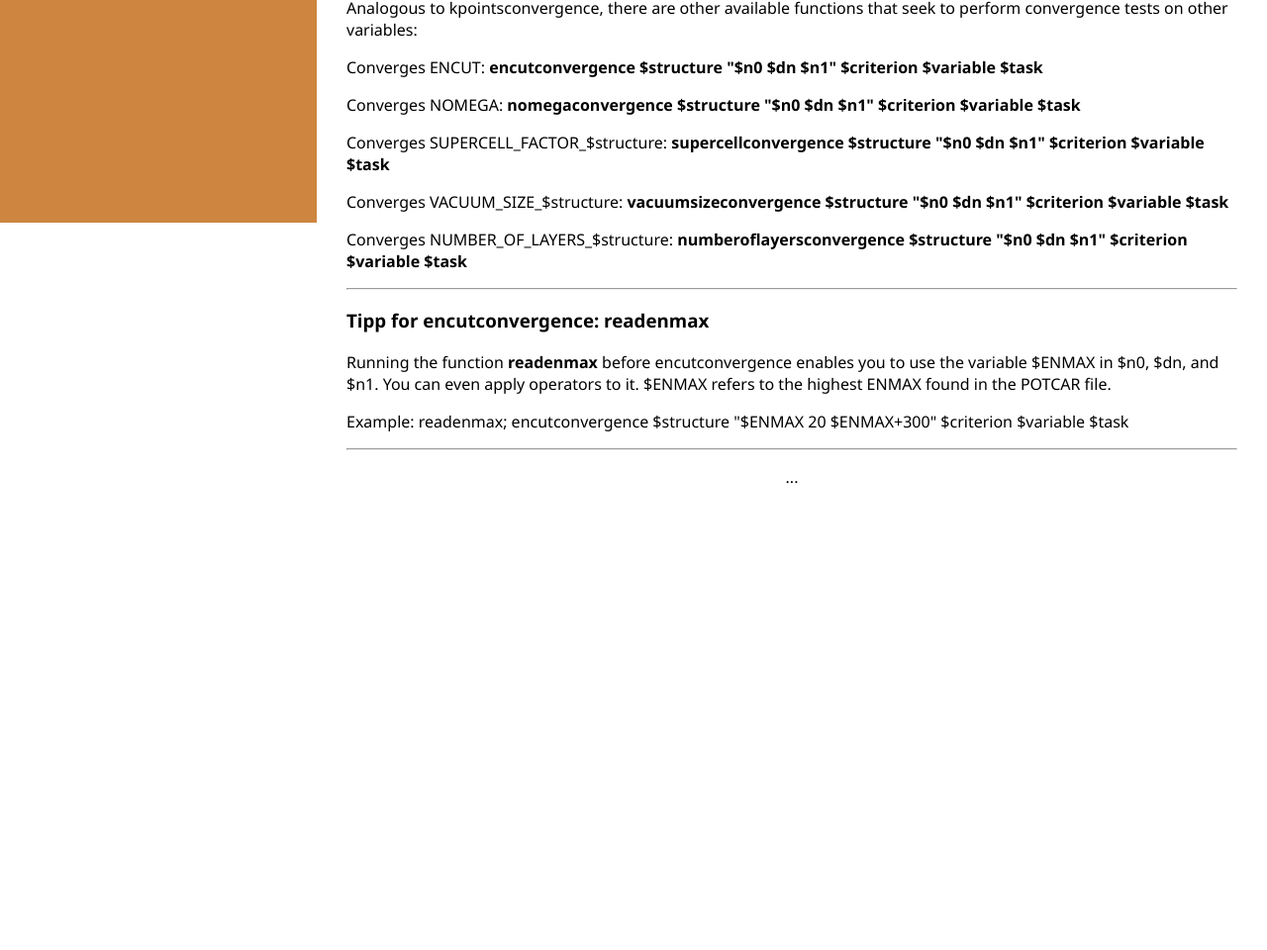
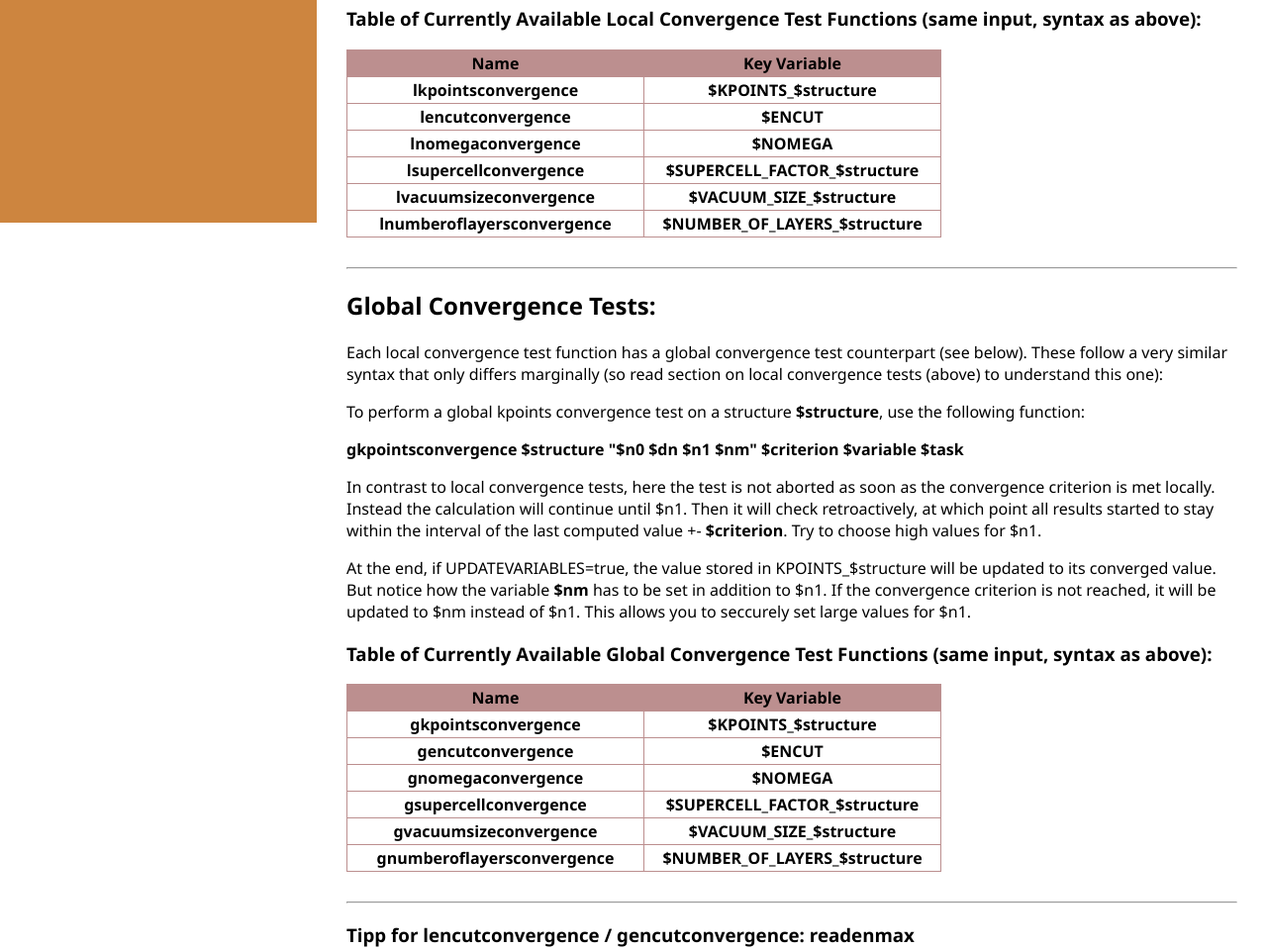
Before and after one commit to noah-av/23vaspAS.github.io, a plain HTML site: page convergence.html in a window 1280 px wide. Shown: the part 575-1535 px from the top of the page at 99% size. Before the commit the page ends 1104 px from the top, so only its background shows below. Drawn offline with Linux system fonts and the light colour scheme.

Commit message:
Add files via upload

```diff
--- a/convergence.html
+++ b/convergence.html
@@ -176,6 +176,136 @@ table, th, td {
 
 <hr>
 
+<h2>Local Convergence Tests:</h2>
+
+<p>There are multiple functions that perform local convergence tests for a variety of variables (see below). They all follow the same syntax. Lets look at only one of them in more detail:</p>
+
+<p>To perform a local kpoints convergence test on a structure <b>$structure</b>, use the following function:</p>
+
+<p><b>lkpointsconvergence $structure "$n0 $dn $n1" $criterion $variable $task</b></p>
+
+<p>It gradually increases kpoints from an initial value <b>$n0</b> in steps of <b>$dx</b> up to a maximal value <b>$n1</b>. At every kpoint it will perform one specific task <b>$task</b> in the form of a function and its entries (for example electronicmin $structure or relaxation $structure). Then it will check how one specific variable <b>$variable</b> changes (for example FREE_ENERGY_$structure). If the change in this value is smaller than <b>$criterion</b> (in one step), then the convergence test will break.</p>
+
+<p>If $variable = autovar, then $variable will be chosen automatically based on the specified $task.</p>
+
+<p>At the end, if UPDATEVARIABLES=true, the value stored in KPOINTS_$structure will be updated to its converged value. If the convergence criterion is not reached, it will be updated to $n1</p>
+
+<p>A gnuplot input file will also be prepared automatically: kpointsconvergence_gnup_$structure_$GGA</p>
+
+<h3>Table of Currently Available Local Convergence Test Functions (same input, syntax as above):</h3>
+
+<table>
+<tr style="background-color: RosyBrown;">
+  <th style="width:300px">Name <br> </th>
+  <th style="width:300px">Key Variable </th>
+</tr>
+<tr>
+  <th>lkpointsconvergence</th>
+  <th>$KPOINTS_$structure</th>
+</tr>
+<tr>
+  <th>lencutconvergence</th>
+  <th>$ENCUT</th>
+</tr>
+<tr>
+  <th>lnomegaconvergence</th>
+  <th>$NOMEGA</th>
+</tr>
+<tr>
+  <th>lsupercellconvergence</th>
+  <th>$SUPERCELL_FACTOR_$structure</th>
+</tr>
+<tr>
+  <th>lvacuumsizeconvergence</th>
+  <th>$VACUUM_SIZE_$structure</th>
+</tr>
+<tr>
+  <th>lnumberoflayersconvergence</th>
+  <th>$NUMBER_OF_LAYERS_$structure</th>
+</tr>
+</table>
+
+<br>
+<hr>
+
+<h2>Global Convergence Tests:</h2>
+
+<p>Each local convergence test function has a global convergence test counterpart (see below). These follow a very similar syntax that only differs marginally (so read section on local convergence tests (above) to understand this one):</p>
+
+<p>To perform a global kpoints convergence test on a structure <b>$structure</b>, use the following function:</p>
+
+<p><b>gkpointsconvergence $structure "$n0 $dn $n1 $nm" $criterion $variable $task</b></p>
+
+<p>In contrast to local convergence tests, here the test is not aborted as soon as the convergence criterion is met locally. Instead the calculation will continue until $n1. Then it will check retroactively, at which point all results started to stay within the interval of the last computed value +- <b>$criterion</b>. Try to choose high values for $n1.</p>
+<p>At the end, if UPDATEVARIABLES=true, the value stored in KPOINTS_$structure will be updated to its converged value. But notice how the variable <b>$nm</b> has to be set in addition to $n1. If the convergence criterion is not reached, it will be updated to $nm instead of $n1. This allows you to seccurely set large values for $n1.</p>
+
+
+
+<h3>Table of Currently Available Global Convergence Test Functions (same input, syntax as above):</h3>
+
+<table>
+<tr style="background-color: RosyBrown;">
+  <th style="width:300px">Name <br> </th>
+  <th style="width:300px">Key Variable </th>
+</tr>
+<tr>
+  <th>gkpointsconvergence</th>
+  <th>$KPOINTS_$structure</th>
+</tr>
+<tr>
+  <th>gencutconvergence</th>
+  <th>$ENCUT</th>
+</tr>
+<tr>
+  <th>gnomegaconvergence</th>
+  <th>$NOMEGA</th>
+</tr>
+<tr>
+  <th>gsupercellconvergence</th>
+  <th>$SUPERCELL_FACTOR_$structure</th>
+</tr>
+<tr>
+  <th>gvacuumsizeconvergence</th>
+  <th>$VACUUM_SIZE_$structure</th>
+</tr>
+<tr>
+  <th>gnumberoflayersconvergence</th>
+  <th>$NUMBER_OF_LAYERS_$structure</th>
+</tr>
+</table>
+
+<br>
+<hr>
+
+<!-------------
+
+<h3>Other Local & Global Convergence Tests:</h3>
+
+<p>Analogous to kpointsconvergence, there are other available functions that seek to perform convergence tests on other variables:</p>
+
+<p>Converges ENCUT: <b>encutconvergence $structure "$n0 $dn $n1" $criterion $variable $task</b></p>
+
+------------>
+
+<!-----<p>Converges SIGMA: <b>sigmaconvergence $structure "$n0 $dn $n1" $criterion $variable $task</b></p>---->
+
+<!-------------
+
+<p>Converges NOMEGA: <b>nomegaconvergence $structure "$n0 $dn $n1" $criterion $variable $task</b></p>
+
+<p>Converges SUPERCELL_FACTOR_$structure: <b>supercellconvergence $structure "$n0 $dn $n1" $criterion $variable $task</b></p>
+
+<p>Converges VACUUM_SIZE_$structure: <b>vacuumsizeconvergence $structure "$n0 $dn $n1" $criterion $variable $task</b></p>
+
+<p>Converges NUMBER_OF_LAYERS_$structure: <b>numberoflayersconvergence $structure "$n0 $dn $n1" $criterion $variable $task</b></p>
+
+
+
+<hr>
+<hr>
+
+
+
 <h2>Kpoints Convergence Test:</h2>
 
 <p>To perform a kpoints convergence test on a structure <b>$structure</b>, use the following function:</p>
@@ -198,7 +328,11 @@ table, th, td {
 
 <p>Converges ENCUT: <b>encutconvergence $structure "$n0 $dn $n1" $criterion $variable $task</b></p>
 
+---------->
+
 <!-----<p>Converges SIGMA: <b>sigmaconvergence $structure "$n0 $dn $n1" $criterion $variable $task</b></p>---->
+
+<!-----------
 
 <p>Converges NOMEGA: <b>nomegaconvergence $structure "$n0 $dn $n1" $criterion $variable $task</b></p>
 
@@ -210,7 +344,10 @@ table, th, td {
 
 <hr>
 
-<h3>Tipp for encutconvergence: readenmax</h3>
+
+------>
+
+<h3>Tipp for lencutconvergence / gencutconvergence: readenmax</h3>
 
 <p>Running the function <b>readenmax</b> before encutconvergence enables you to use the variable $ENMAX in $n0, $dn, and $n1. You can even apply operators to it. $ENMAX refers to the highest ENMAX found in the POTCAR file.<p>
 
```
Also changed, not shown: formationenergies.html (+1 -1 lines), 1 other file.
